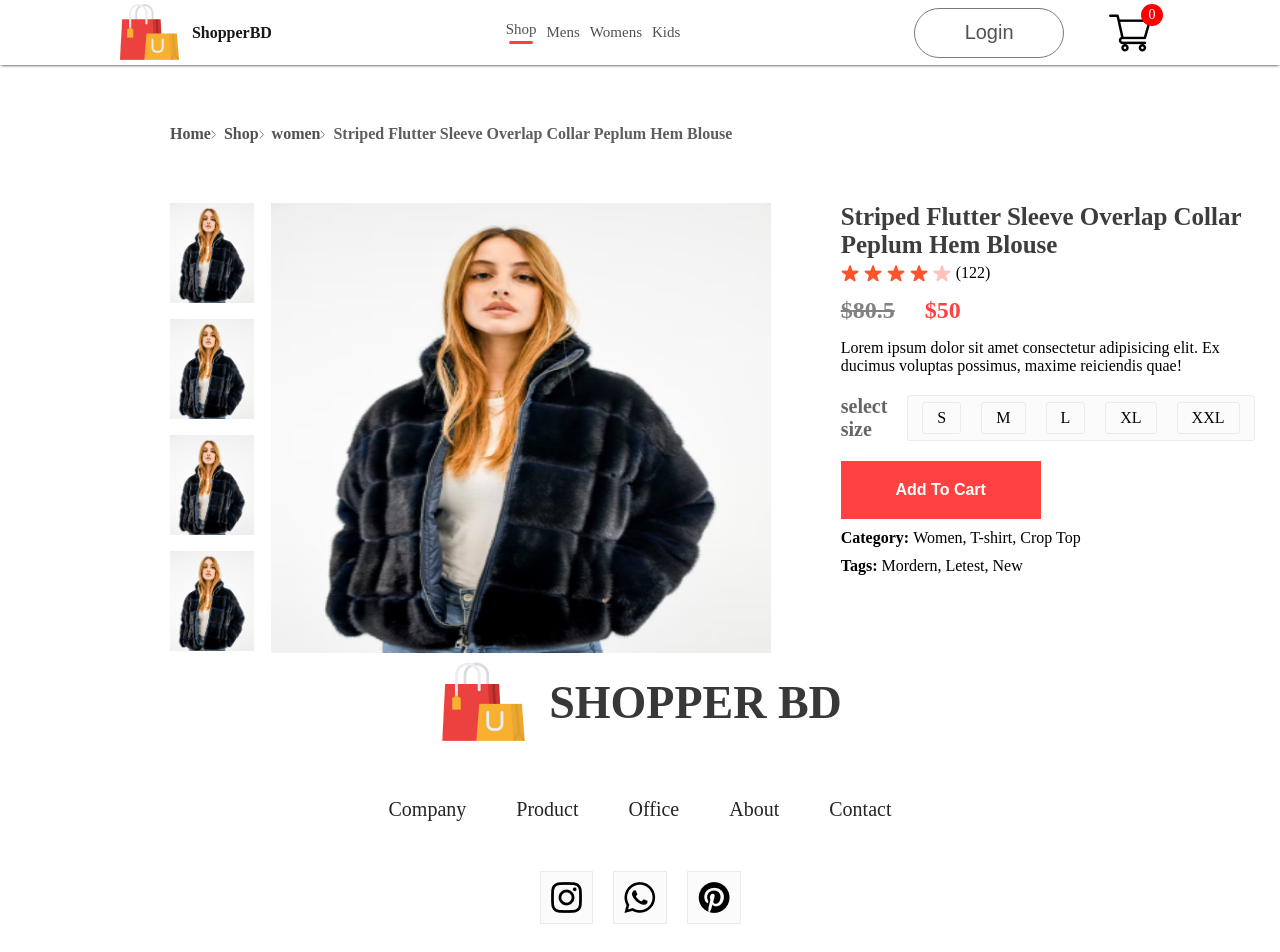
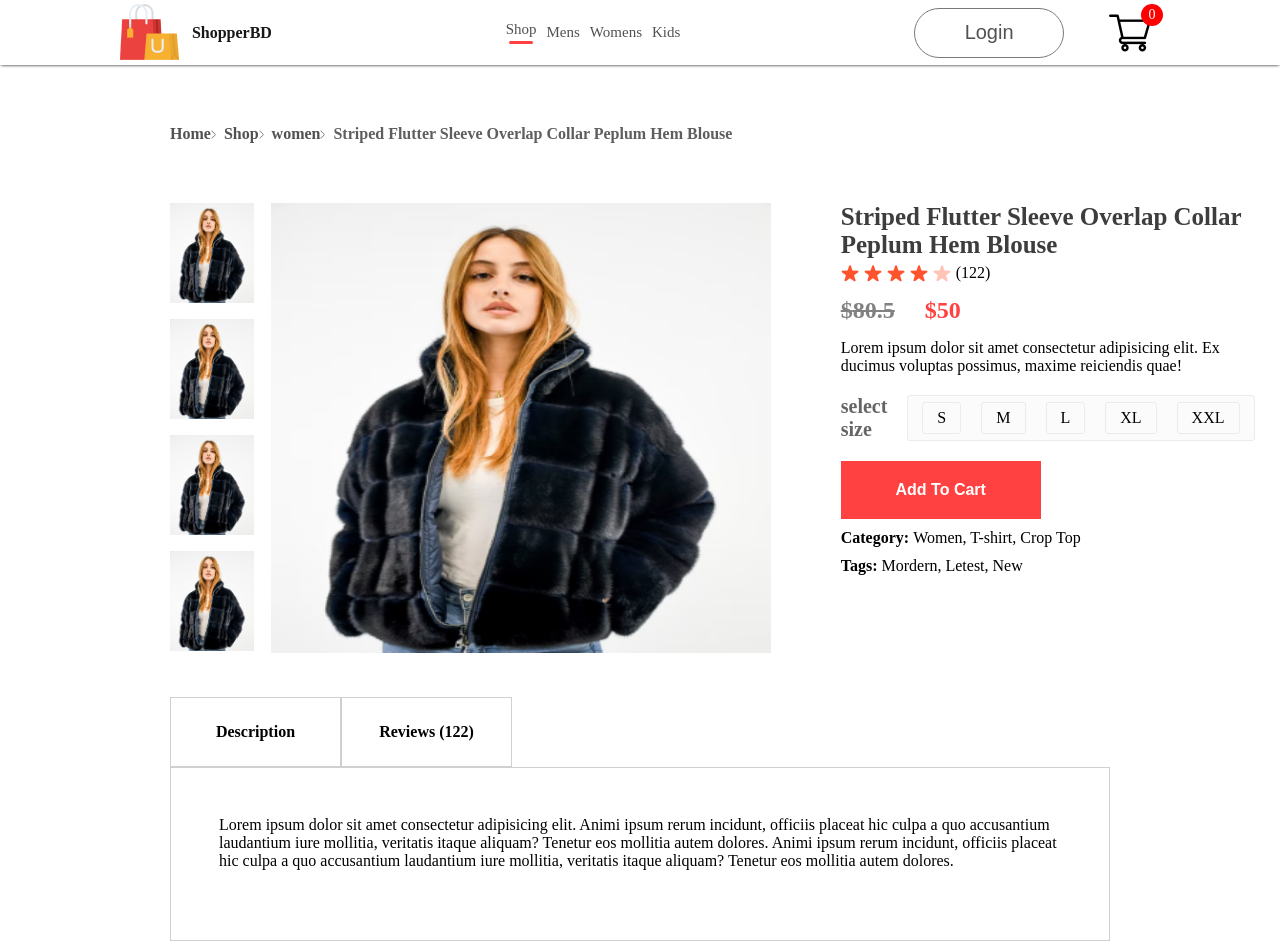
Before and after one commit to sakibbdcse/Shopper, a React (Create React App) app in the folder front-end/: page /product/1 in a window 1280 px wide. Shown: the top 952 px of the page. Built offline with nearby package versions, Linux system fonts and the light colour scheme.

Commit message:
added product descriptions sections

```diff
--- a/front-end/src/components/breadcrums/Breadcrums.jsx
+++ b/front-end/src/components/breadcrums/Breadcrums.jsx
@@ -13,8 +13,8 @@ const Breadcrums = ({ product }) => {
 
     const breadcrumbs = [
         { label: 'Home', link: '/' },
-        { label: 'Shop', link: '/shop' },
-        { label: product.category, link: `/shop/${product.category}` },
+        { label: 'Shop', link: '/' },
+        { label: product.category, link: `/${product.category}` },
         { label: product.name, link: null }
     ];
 
--- /dev/null
+++ b/front-end/src/components/descriptionBox/DescriptionBox.jsx
@@ -0,0 +1,21 @@
+import React from 'react'
+import './descriptionBox.css'
+const DescriptionBox = () => {
+    return (
+        <div className='description-box'>
+            <div className="description-box-navigator">
+                <div className="description-nav-box">Description</div>
+                <div className="description-nav-box fade">Reviews (122)</div>
+            </div>
+            <div className="descriptions-box-descrition">
+                <p>Lorem ipsum dolor sit amet consectetur adipisicing elit.
+                    Animi ipsum rerum incidunt, officiis placeat hic culpa a quo accusantium laudantium iure mollitia,
+                    veritatis itaque aliquam? Tenetur eos mollitia autem dolores.
+                    Animi ipsum rerum incidunt, officiis placeat hic culpa a quo accusantium laudantium iure mollitia,
+                    veritatis itaque aliquam? Tenetur eos mollitia autem dolores.</p>
+            </div>
+        </div>
+    )
+}
+
+export default DescriptionBox
--- /dev/null
+++ b/front-end/src/components/descriptionBox/descriptionBox.css
@@ -0,0 +1,32 @@
+.description-box {
+    margin: 40px 170px;
+}
+
+.description-box-navigator {
+    display: flex;
+}
+
+.description-nav-box {
+    display: flex;
+    align-items: center;
+    justify-content: center;
+    font-size: 16px;
+    font-weight: 600;
+    width: 171px;
+    height: 70px;
+    border: 1px solid #d0d0d0;
+}
+
+.description-nav-box .fade {
+    background: #FBFBFB;
+    color: #555;
+}
+
+.descriptions-box-descrition {
+    display: flex;
+    flex-direction: column;
+    gap: 20px;
+    border: 1px solid #D0D0D0;
+    padding: 48px;
+    padding-bottom: 70px;
+}
--- a/front-end/src/page/Product.jsx
+++ b/front-end/src/page/Product.jsx
@@ -3,6 +3,7 @@ import { ShopContext } from './../context/ShopContext';
 import { useParams } from 'react-router-dom';
 import Breadcrums from '../components/breadcrums/Breadcrums';
 import ProductDisplay from '../components/productDisplay/ProductDisplay';
+import DescriptionBox from '../components/descriptionBox/DescriptionBox';
 
 const Product = () => {
   const { all_product } = useContext(ShopContext);
@@ -28,6 +29,7 @@ const Product = () => {
     <div>
       <Breadcrums product={product} />
       <ProductDisplay product={product} />
+      <DescriptionBox />
     </div>
   );
 };
```
